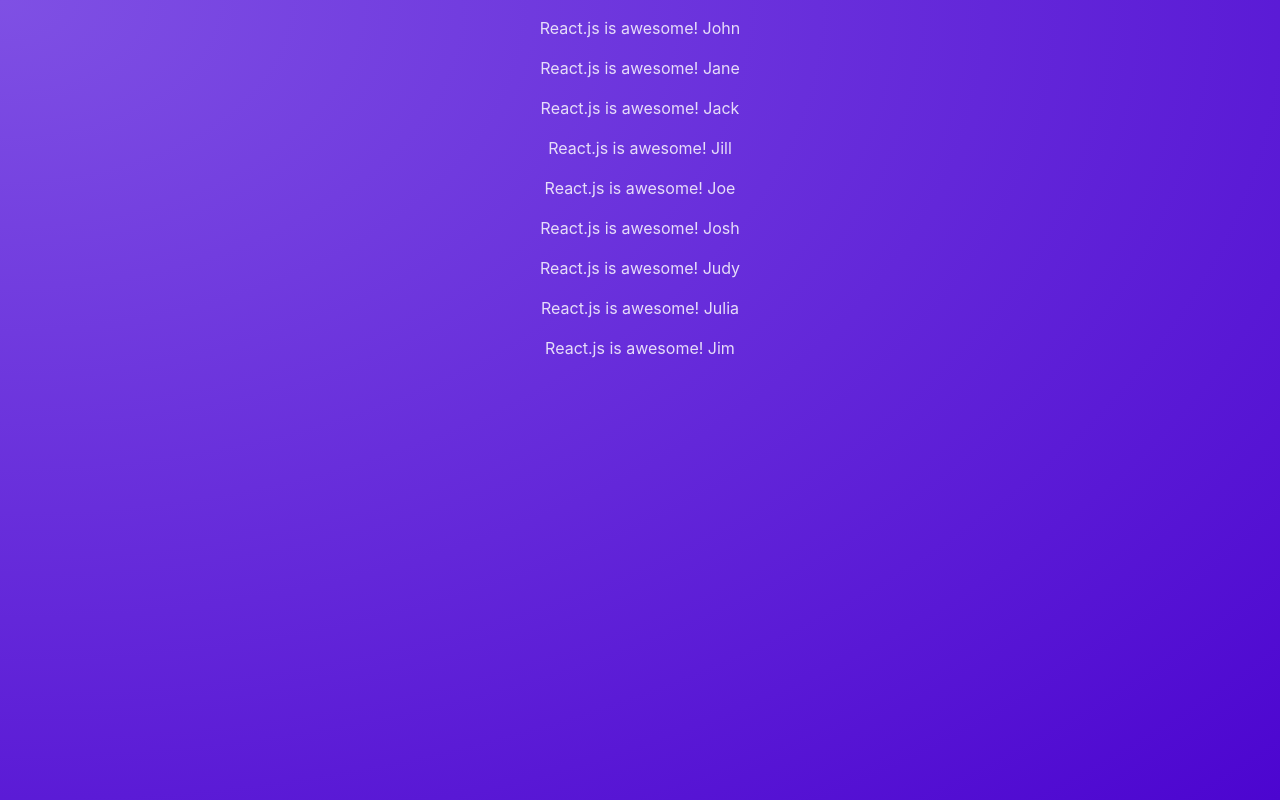
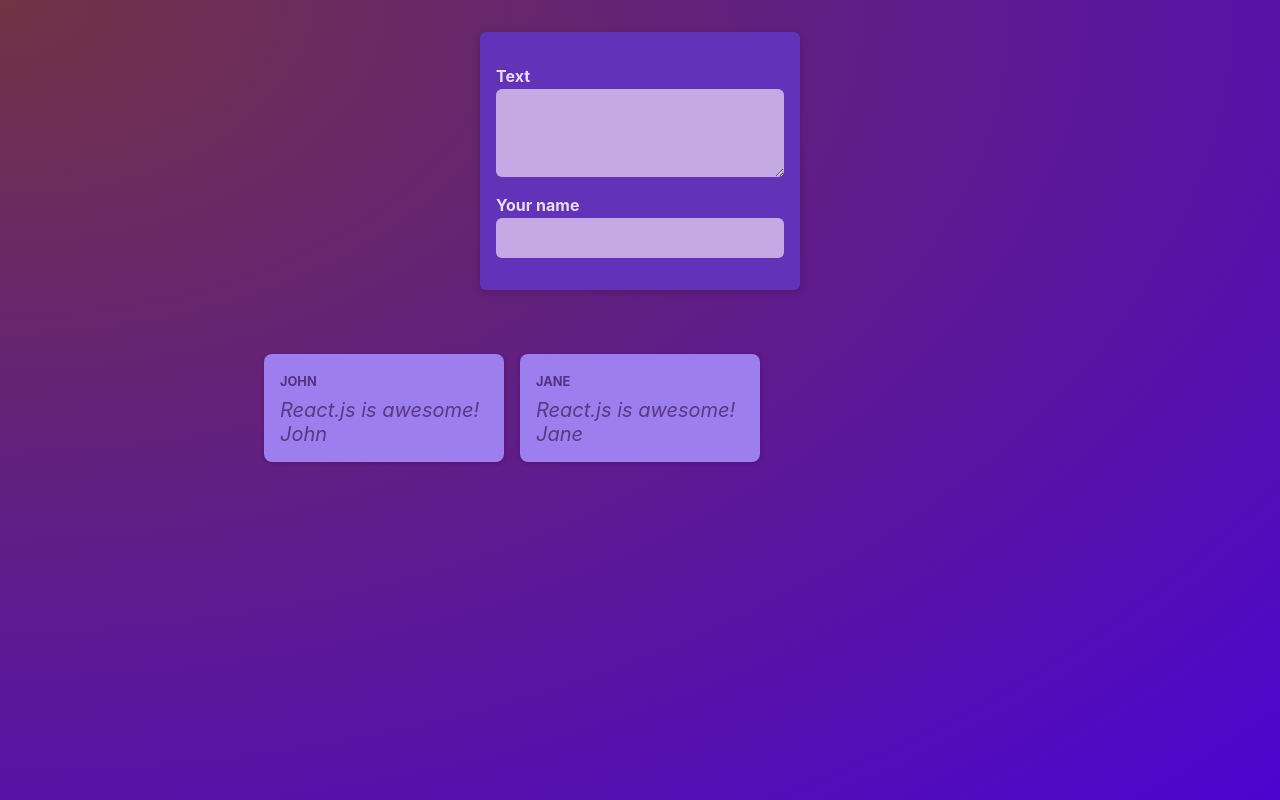
Before and after one commit to leon0719/next_tutorial, a React (Vite) app in the folder react-project/: page / in a window 1280 px wide. Built offline with nearby package versions, Linux system fonts and the light colour scheme.

Commit message:
feat: react tutorial 24 done

```diff
--- a/react-project/src/App.tsx
+++ b/react-project/src/App.tsx
@@ -1,17 +1,9 @@
-import Post from "./components/Post";
+import PostList from "./components/PostList";
 
 function App() {
   return (
     <main>
-      <Post name="John" />
-      <Post name="Jane" />
-      <Post name="Jack" />
-      <Post name="Jill" />
-      <Post name="Joe" />
-      <Post name="Josh" />
-      <Post name="Judy" />
-      <Post name="Julia" />
-      <Post name="Jim" />
+      <PostList />
     </main>
   );
 }
--- /dev/null
+++ b/react-project/src/components/NewPost.module.css
@@ -0,0 +1,55 @@
+.form {
+    background-color: #6233b9;
+    padding: 1rem;
+    width: 20rem;
+    margin: 2rem auto;
+    border-radius: 6px;
+    box-shadow: 0 2px 8px rgba(0, 0, 0, 0.2);
+  }
+
+  .form label {
+    display: block;
+    margin-bottom: 0.05rem;
+    color: #eadbfb;
+    font-weight: bold;
+  }
+
+  .form input,
+  .form textarea {
+    display: block;
+    width: 100%;
+    font: inherit;
+    padding: 0.5rem;
+    border-radius: 6px;
+    border: none;
+    background-color: #c4a9e4;
+    color: #28262c;
+  }
+
+  .actions {
+    display: flex;
+    justify-content: flex-end;
+    gap: 0.5rem;
+  }
+
+  .actions button {
+    cursor: pointer;
+    font: inherit;
+    padding: 0.5rem 1.5rem;
+    border: none;
+    border-radius: 4px;
+    background-color: #34036c;
+    color: #e5d5f7;
+  }
+
+  .actions button:hover {
+    background-color: #23014a;
+  }
+
+  .actions button[type='button'] {
+    background-color: transparent;
+  }
+
+  .actions button[type='button']:hover {
+    color: #d1bee6;
+  }
--- /dev/null
+++ b/react-project/src/components/NewPost.tsx
@@ -0,0 +1,18 @@
+import classes from "./NewPost.module.css";
+
+function NewPost() {
+  return (
+    <form className={classes.form}>
+      <p>
+        <label htmlFor="body">Text</label>
+        <textarea id="body" required rows={3} />
+      </p>
+      <p>
+        <label htmlFor="name">Your name</label>
+        <input type="text" id="name" required />
+      </p>
+    </form>
+  );
+}
+
+export default NewPost;
--- /dev/null
+++ b/react-project/src/components/Post.module.css
@@ -0,0 +1,35 @@
+.post {
+  margin: 1rem 0;
+  padding: 1rem;
+  background-color: #9c7eee;
+  border-radius: 8px;
+  box-shadow: 0 1px 4px rgba(0, 0, 0, 0.2);
+  animation: animate-in 1s ease-out forwards;
+}
+
+.author {
+  font-size: 0.8rem;
+  font-weight: bold;
+  color: #543280;
+  margin: 0;
+  text-transform: uppercase;
+}
+
+.text {
+  white-space: pre-wrap;
+  font-size: 1.25rem;
+  margin: 0.25rem 0 0 0;
+  color: #593884;
+  font-style: italic;
+}
+
+@keyframes animate-in {
+  from {
+    opacity: 0;
+    transform: translateY(1rem);
+  }
+  to {
+    opacity: 1;
+    transform: translateY(0);
+  }
+}
--- a/react-project/src/components/Post.tsx
+++ b/react-project/src/components/Post.tsx
@@ -1,12 +1,16 @@
-interface PostProps {  // 命名使用 ComponentName + Props 的慣例
+import classes from "./Post.module.css";
+
+interface PostProps {
+  // 命名使用 ComponentName + Props 的慣例
   name: string;
 }
 
 function Post(props: PostProps) {
   return (
-    <div>
-      <p>React.js is awesome! {props.name}</p>
-    </div>
+    <li className={classes.post}>
+      <p className={classes.author}>{props.name}</p>
+      <p className={classes.text}>React.js is awesome! {props.name}</p>
+    </li>
   );
 }
 
--- /dev/null
+++ b/react-project/src/components/PostList.module.css
@@ -0,0 +1,10 @@
+.post {
+    list-style: none;
+    max-width: 50rem;
+    margin: 1rem auto;
+    padding: 1rem 0;
+    display: grid;
+    gap: 1rem;
+    grid-template-columns: repeat(3, 30%);
+    justify-content: center;
+  }
--- /dev/null
+++ b/react-project/src/components/PostList.tsx
@@ -0,0 +1,17 @@
+import NewPost from "./NewPost";
+import Post from "./Post";
+import classes from "./PostList.module.css";
+
+function PostList() {
+  return (
+    <>
+    <NewPost />
+    <ul className={classes.post}>
+      <Post name="John" />
+      <Post name="Jane" />
+    </ul>
+    </>
+  );
+}
+
+export default PostList;
--- a/react-project/src/index.css
+++ b/react-project/src/index.css
@@ -8,7 +8,7 @@
   font-size: 16px;
   line-height: 24px;
   font-weight: 400;
-    background-image: radial-gradient(ellipse at top left, #7f50e4, #4c05d0);
+  background-image: radial-gradient(ellipse at top left, #723345, #4c05d0);
   font-synthesis: none;
   text-rendering: optimizeLegibility;
   -webkit-font-smoothing: antialiased;
@@ -18,6 +18,5 @@
 
 body {
   margin: 0;
-    text-align: center;
   color: #e6ddf9;
 }
```
Lines whose indentation alone changed are shown as unchanged.
